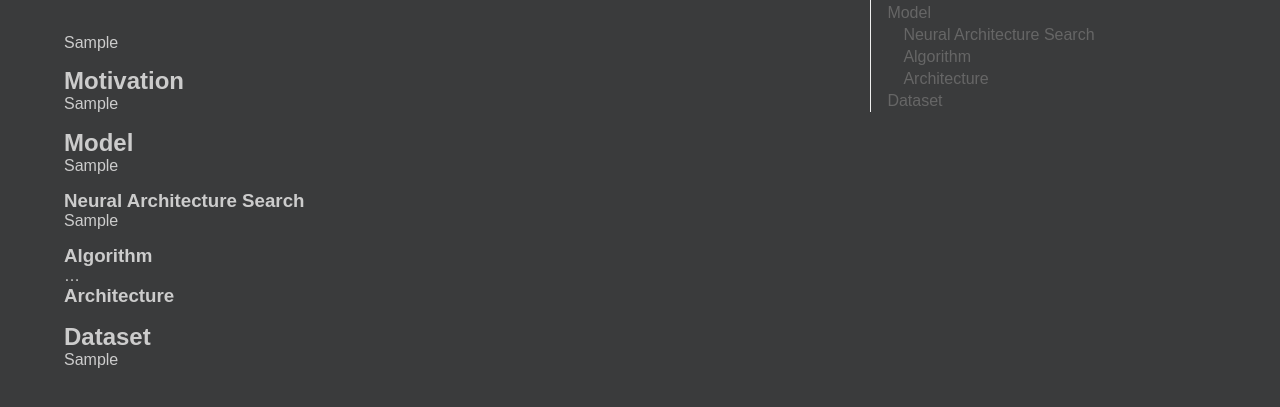
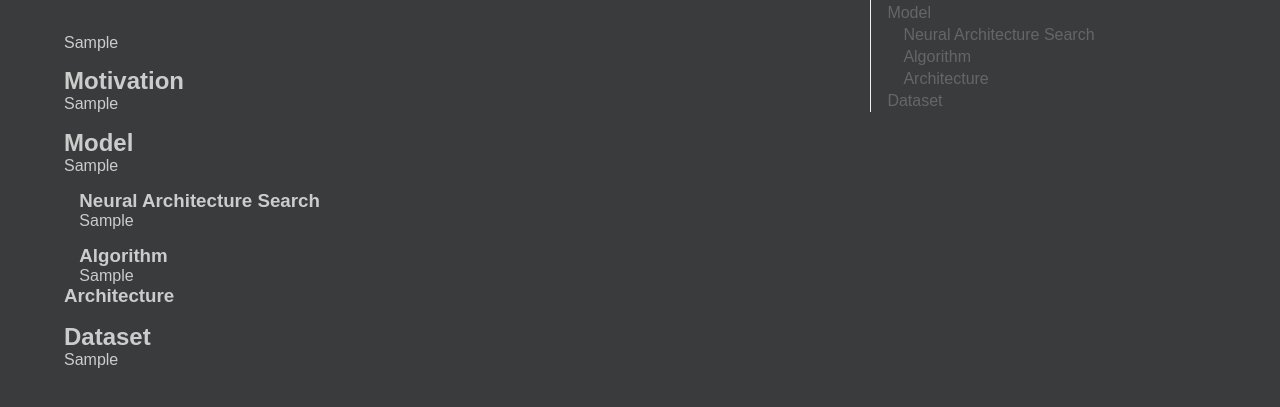
Before and after one commit to chaoyen199611/sagaon_demo, a Django app: page /about/ in a window 1280 px wide. Shown: the part 160-567 px from the top of the page. Run offline with Django 4.2, Linux system fonts and the light colour scheme; tables that the repository leaves empty hold one stand-in row (values such as "Sample post").

Commit message:
fix: about css modified

```diff
--- a/static/css/about.css
+++ b/static/css/about.css
@@ -80,7 +80,16 @@ main {
     margin-top: 5%;
 }
 
-#dataset,#motivation,#model,#intro,#model-nas{
+#dataset,#motivation,#intro{
     margin-top: 2%;
     margin-bottom: 2%;
 }
+.model_container{
+	margin-top: 2%;
+    margin-bottom: 2%;
+}
+
+#model-nas,#model-asaga{
+	margin-top: 2%;
+	margin-left: 2%;
+}
--- a/templates/about.html
+++ b/templates/about.html
@@ -16,7 +16,7 @@
             <h2>Motivation</h2>
             <p>{{ article.motivation }}</p>
         </section>
-        <section id="model">
+        <section class="model_container" id="model">
             <h2>Model</h2>
             <p>{{ article.model }}</p>
             <section id="model-nas">
@@ -25,7 +25,7 @@
             </section>
             <section id="model-asaga">
                 <h3>Algorithm</h3>
-                <p>…</p>
+                <p>{{ article.algorithm }}</p>
             </section>
             <section id="model-architecture">
                 <h3>Architecture</h3>
```
